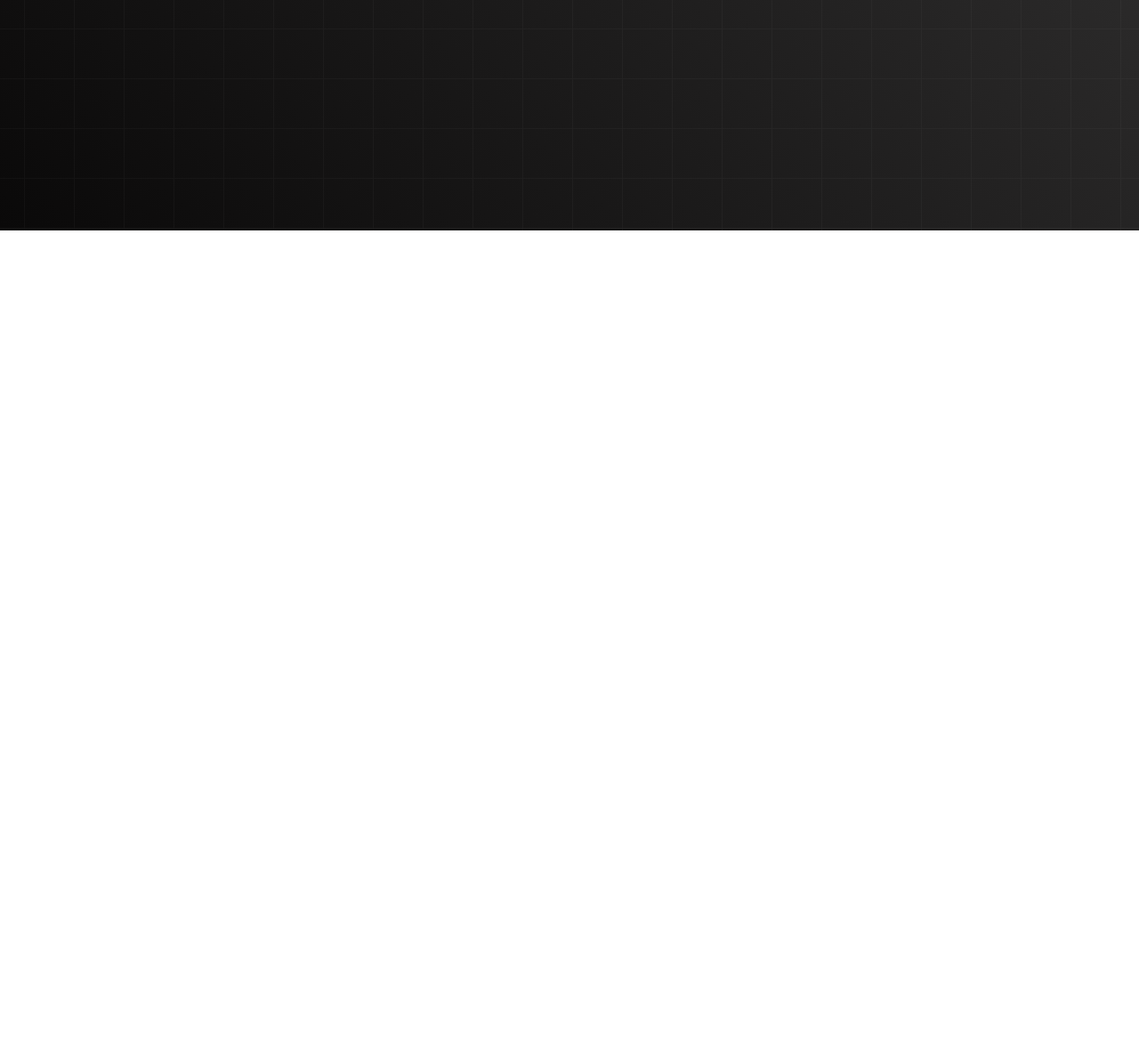
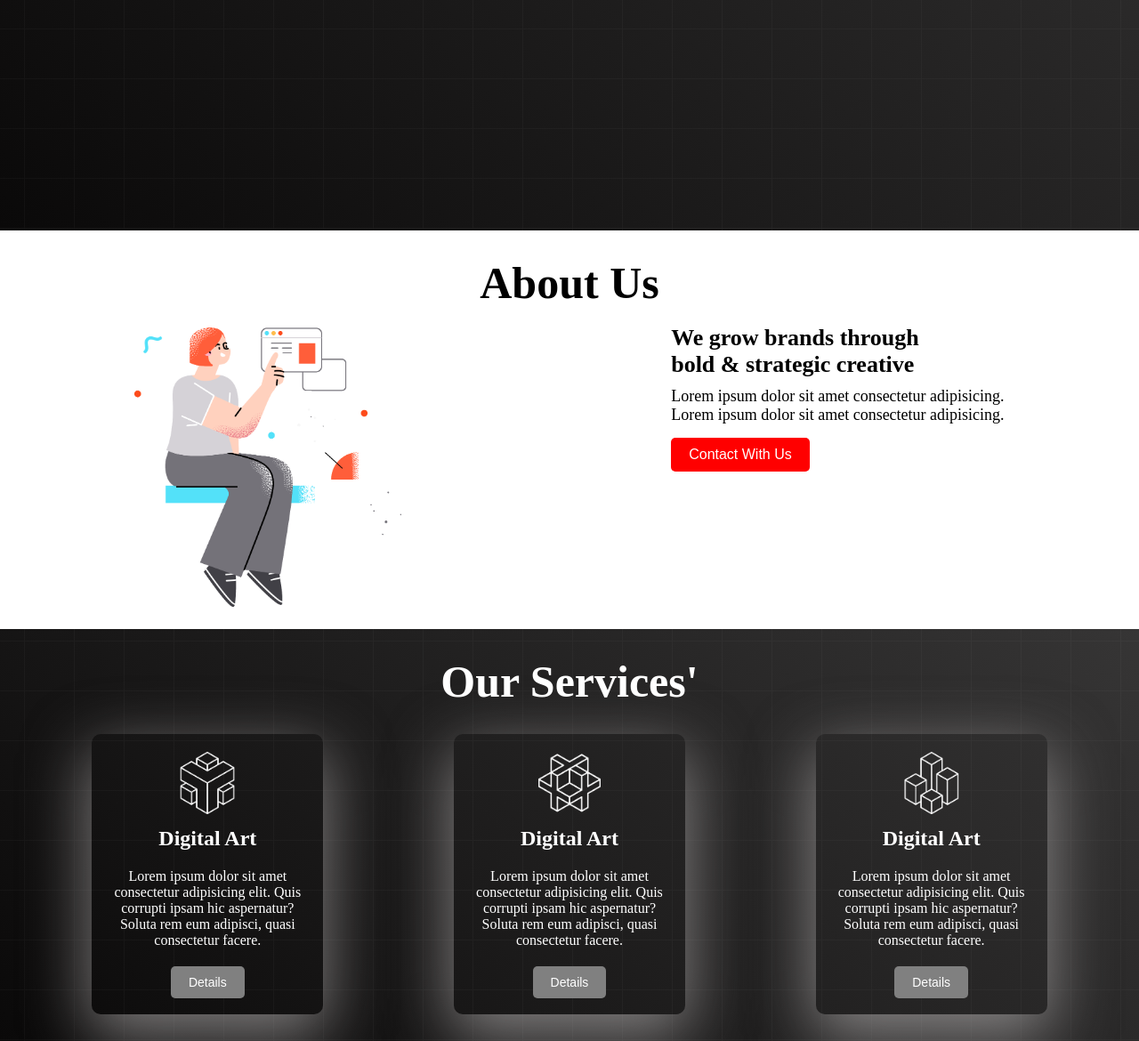
Before and after one commit to NafizUddin/concept-session-practice01, a plain HTML site: page index.html in a window 1280 px wide. Shown: the part 634-1804 px from the top of the page at 89% size. Before the commit the page ends 893 px from the top, so only its background shows below. Drawn offline with Linux system fonts and the light colour scheme.

Commit message:
service option added

```diff
--- a/index.html
+++ b/index.html
@@ -37,8 +37,47 @@
         </section>
 
         <!-- This is about US Section -->
+        <section>
+            <h1 class="about-heading">About Us</h1>
+            <div class="about-container">
+                <div class="about-img">
+                    <img class="about-photo" src="images/section.png" alt="" width="300px">
+                </div>
+                <div class="about-text">
+                    <h3 class="text-head">We grow brands through <br>
+                        bold & strategic creative</h3>
+                    <p class="about-para">Lorem ipsum dolor sit amet consectetur adipisicing.</p>
+                    <p style="margin-bottom: 15px;" class="about-para" >Lorem ipsum dolor sit amet consectetur adipisicing.</p>
+                    <button class="primary-button" style="font-size: 16px;">Contact With Us</button>
+                </div>
+            </div>
+        </section>
+        <section id="box">
+            <h1 class="about-heading" style="color: white;">Our Services'</h1>
+            <div class="box-container">
+                <div class="box-content">
+                    <img class="icon" src="icon/0.png" alt="">
+                    <h2 class="box-title">Digital Art</h2>
+                    <p class="box-para">Lorem ipsum dolor sit amet consectetur adipisicing elit. Quis corrupti ipsam hic aspernatur? Soluta rem eum adipisci, quasi consectetur facere.</p>
+                    <button class="primary-button box-btn">Details</button>
+                </div>
+                <div class="box-content">
+                    <img class="icon" src="icon/1.png" alt="">
+                    <h2 class="box-title">Digital Art</h2>
+                    <p class="box-para">Lorem ipsum dolor sit amet consectetur adipisicing elit. Quis corrupti ipsam hic aspernatur? Soluta rem eum adipisci, quasi consectetur facere.</p>
+                    <button class="primary-button box-btn">Details</button>
+                </div>
+                <div class="box-content">
+                    <img class="icon" src="icon/2.png" alt="">
+                    <h2 class="box-title">Digital Art</h2>
+                    <p class="box-para">Lorem ipsum dolor sit amet consectetur adipisicing elit. Quis corrupti ipsam hic aspernatur? Soluta rem eum adipisci, quasi consectetur facere.</p>
+                    <button class="primary-button box-btn">Details</button>
+                </div>
+            </div>
+        </section>
+    </main>
+    <footer>
 
-    </main>
-    <footer></footer>
+    </footer>
 </body>
 </html>
--- a/styles/style.css
+++ b/styles/style.css
@@ -71,3 +71,70 @@
     font-size: 18px;
     margin-bottom: 20px;
 }
+
+/* About us styles */
+.about-heading{
+    text-align: center;
+    font-size: 50px;
+    font-weight: bold;
+    padding-top: 30px;
+}
+
+.about-container{
+    display: flex;
+    align-items: center;
+    justify-content: space-around;
+    height: 360px;
+}
+
+.text-head{
+    margin-top: -160px;
+    font-size: 26px;
+    margin-bottom: 10px;
+    font-weight: bold;
+}
+
+.about-para{
+    font-size: 18px;
+}
+
+/* Service Section Styles */
+.box-content{
+    height: 280px;
+    width: 230px;
+    text-align: center;
+    padding: 15px;
+    color: white;
+    padding-top: 20px;
+    border: none;
+    border-radius: 10px;
+    background: transparent;
+    box-shadow: rgba(206, 204, 204, 0.56) 0px 22px 70px 4px;
+}
+
+.icon{
+    width: 70px;
+}
+
+.box-btn{
+    background-color: gray;
+    margin-top: 10px;
+}
+
+.box-container{
+    display: flex;
+    justify-content: space-around;
+    padding: 30px;
+}
+
+.box-title{
+    padding: 10px;
+}
+
+.box-para{
+    padding: 10px;
+}
+
+#box{
+    background-image: url("../images/background.png"), linear-gradient(45deg, rgb(10, 9, 9), rgb(54, 53, 53));
+}
```
